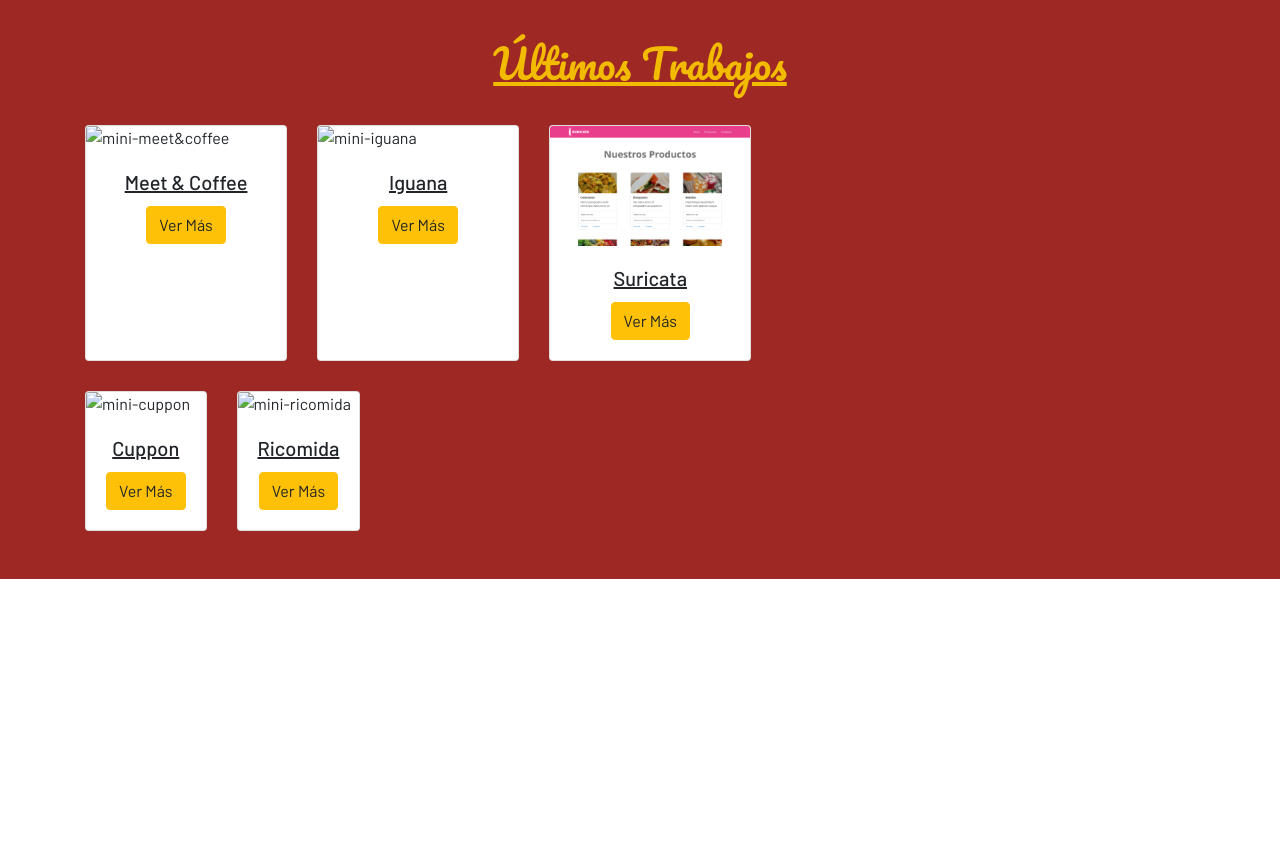
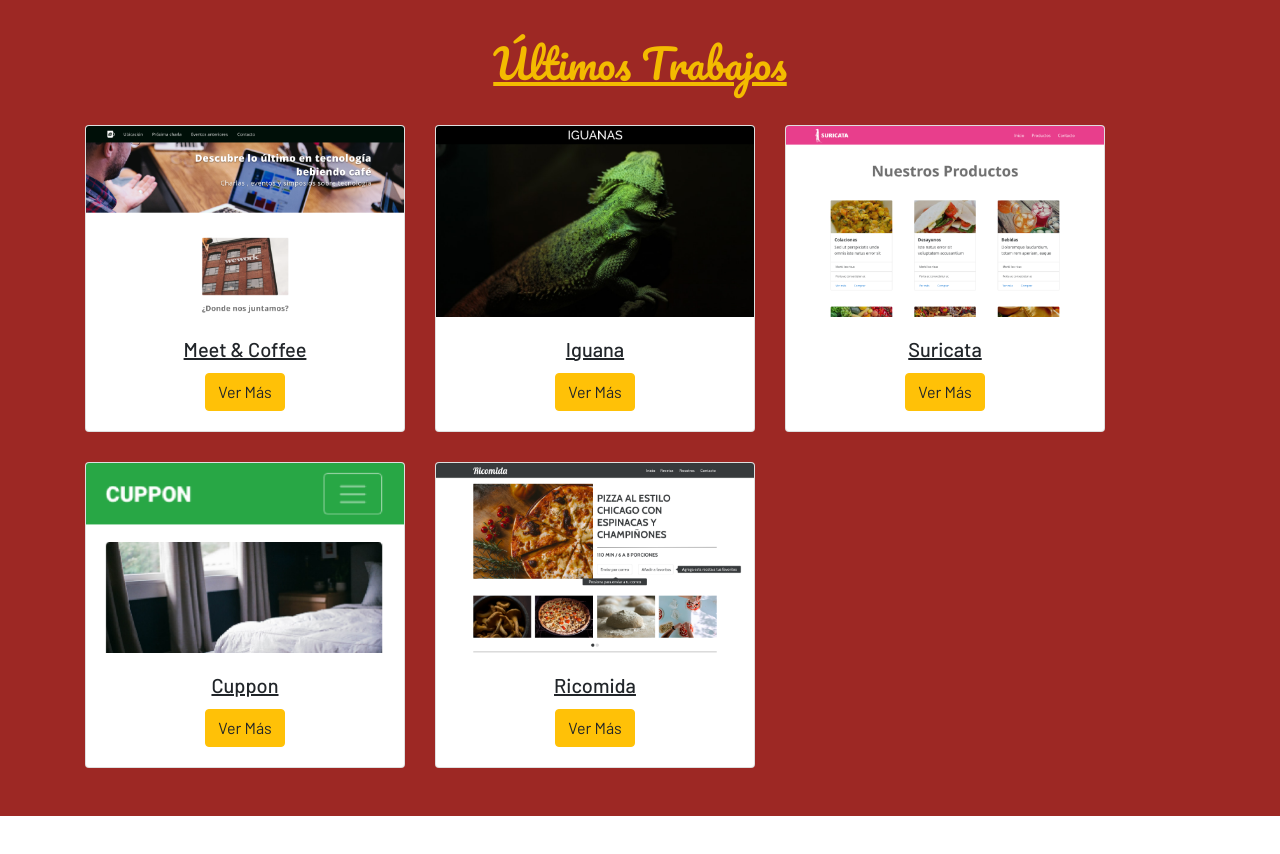
Before and after one commit to NelaVilla/mi-portafolio, a plain HTML site: page index.html in a window 1280 px wide. Shown: the part 2700-3554 px from the top of the page. Drawn offline with nearby package versions, Linux system fonts and the light colour scheme; a script that the page names is missing.

Commit message:
arregle fotos

```diff
--- a/index.html
+++ b/index.html
@@ -250,7 +250,7 @@
       <div class="row primeralinea ">
         <div class="card-deck mis-trabajos">
           <div class="card primera-linea mc">
-            <img class="card-img-top" src="Assets/img/meet_coffee.png/" alt="mini-meet&coffee">
+            <img class="card-img-top" src="Assets/img/meet_coffee.png" alt="mini-meet&coffee">
             <div class="card-body m-c">
               <h5 class="card-title tit-mc">Meet & Coffee</h5></button>
               <button type="button" class="btn btn-warning btn-mc" data-toggle="modal" data-target="#exampleModalmeet">
@@ -258,7 +258,7 @@
             </div>
           </div>
           <div class="card iguana">
-            <img class="card-img-top" src="Assets/img/iguana_page.png/" alt="mini-iguana">
+            <img class="card-img-top" src="Assets/img/iguana_page.png" alt="mini-iguana">
             <div class="card-body igu-1">
               <h5 class="card-title tit-iguana">Iguana</h5>
               <button type="button" class="btn btn-warning btn-igu" data-toggle="modal" data-target="#exampleModaliguana">
@@ -280,7 +280,7 @@
         <div class="card-deck">
           <div class"col-sm">
             <div class="card segunda-linea cuppon">
-              <img class="card-img-top" src="Assets/img/cuppon.png/" alt="mini-cuppon">
+              <img class="card-img-top" src="Assets/img/cuppon.png" alt="mini-cuppon">
               <div class="card-body cup-1">
                 <h5 class="card-title tit-cupon">Cuppon</h5>
                 <button type="button" class="btn btn-warning btn-cupon" data-toggle="modal" data-target="#exampleModalcuppon">
@@ -290,7 +290,7 @@
           </div>
           <div class="col-sm mb-5 rico-col ">
             <div class="card ricomida">
-              <img class="card-img-top" src="Assets/img/ricomida.png/" alt="mini-ricomida">
+              <img class="card-img-top" src="Assets/img/ricomida.png" alt="mini-ricomida">
               <div class="card-body rico-1">
                 <h5 class="card-title tit-rico">Ricomida</h5>
                 <button type="button" class="btn btn-warning  btn-rico" data-toggle="modal" data-target="#exampleModalricomida">
```
